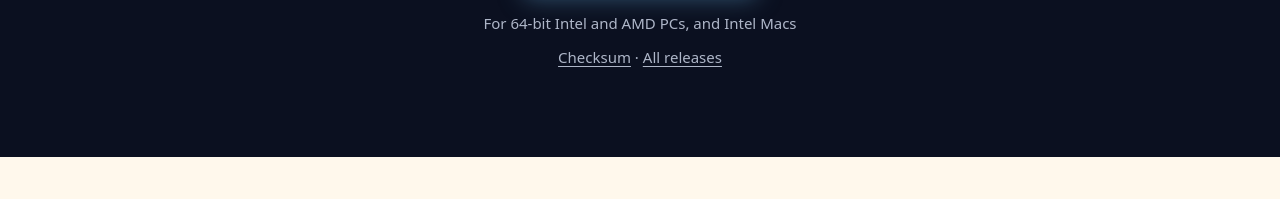
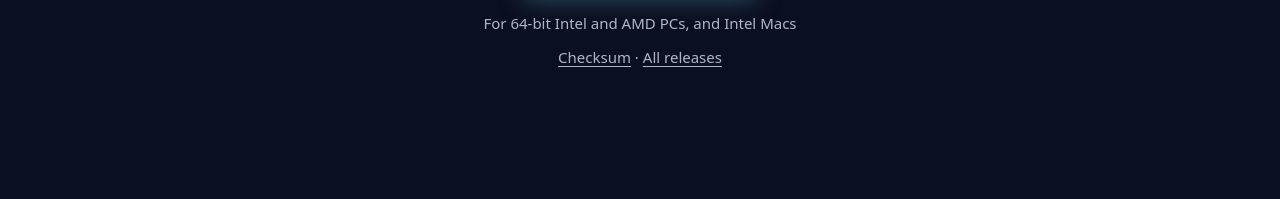
Before and after one commit to goseahawk/kirkus, a plain HTML site: page site/index.html in a window 1280 px wide. Shown: the part 601-800 px from the top of the page. Drawn offline with Linux system fonts and the light colour scheme; no server answers.

```diff
--- a/site/index.html
+++ b/site/index.html
@@ -1,5 +1,5 @@
 <!doctype html>
-<html lang="en" data-look="split">
+<html lang="en">
 <head>
   <meta charset="utf-8">
   <meta name="viewport" content="width=device-width, initial-scale=1">
--- a/site/style.css
+++ b/site/style.css
@@ -13,27 +13,12 @@
   --blue-hi: #6aa5c9;
   --cream: #fff8ec;
   --slate: #aeb6c8;
-  --ink: #0b1020;
-  --ink-soft: #4a5368;
   --head: "Lexend", system-ui, sans-serif;
   --body: system-ui, -apple-system, "Segoe UI", "Noto Sans", sans-serif;
-}
-
-/* ---- the three looks: night (dark), day (light), split (dark top, light below) ---- */
-[data-look="night"] {
   --bg: var(--navy); --text: var(--cream); --muted: var(--slate); --line: #222a44;
   --card: var(--navy-2); --hero-bg: var(--navy); --hero-text: var(--cream); --hero-muted: var(--slate);
   --link: var(--blue-hi); --mark: var(--blue);
-}
-[data-look="day"] {
-  --bg: var(--cream); --text: var(--ink); --muted: var(--ink-soft); --line: #e9dfcc;
-  --card: #fffdf8; --hero-bg: var(--cream); --hero-text: var(--ink); --hero-muted: var(--ink-soft);
-  --link: #3c7398; --mark: var(--blue);
-}
-[data-look="split"] {
-  --bg: var(--cream); --text: var(--ink); --muted: var(--ink-soft); --line: #e9dfcc;
-  --card: #fffdf8; --hero-bg: var(--navy); --hero-text: var(--cream); --hero-muted: var(--slate);
-  --link: #3c7398; --mark: var(--blue);
+  color-scheme: dark;
 }
 
 * { box-sizing: border-box; }
```
Also changed, not shown: 3 other files.
